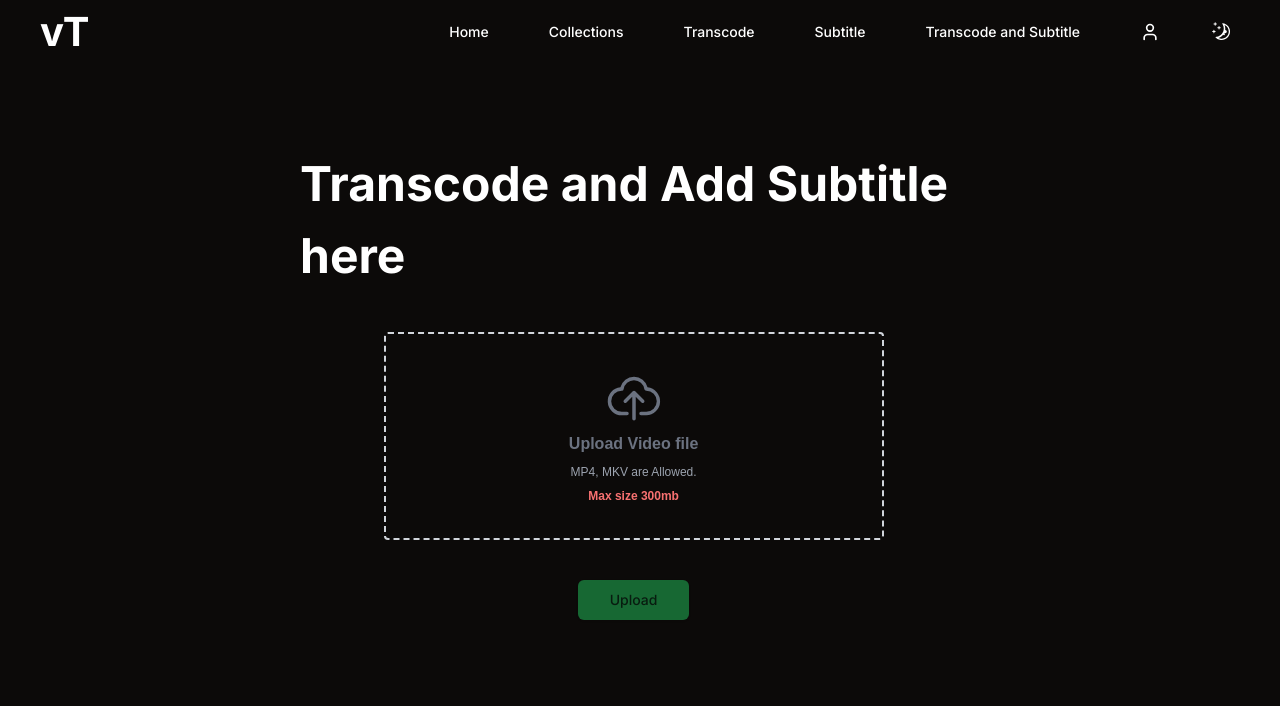
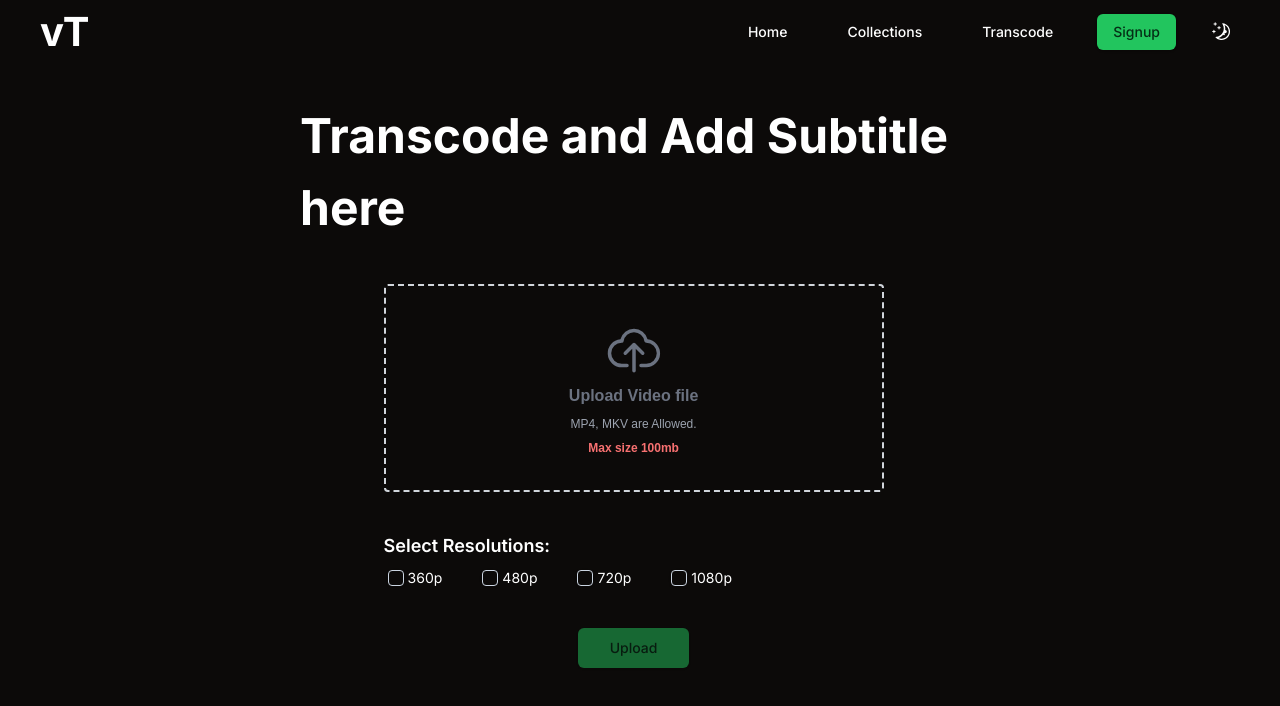
Before and after one commit to Rajeevraj1234/video-transcoder, a Next.js app: page /video/transcode-subtitle in a window 1280 px wide. Shown: the top 706 px of the page. Built offline with nearby package versions, Linux system fonts and the light colour scheme; no server answers.

Commit message:
backend re designed

```diff
--- a/package.json
+++ b/package.json
@@ -15,9 +15,11 @@
     "@aws-sdk/lib-storage": "^3.635.0",
     "@next-auth/prisma-adapter": "^1.0.7",
     "@prisma/client": "^5.18.0",
+    "@radix-ui/react-checkbox": "^1.1.1",
     "@radix-ui/react-dropdown-menu": "^2.1.1",
     "@radix-ui/react-icons": "^1.3.0",
     "@radix-ui/react-label": "^2.1.0",
+    "@radix-ui/react-radio-group": "^1.2.0",
     "@radix-ui/react-slot": "^1.1.0",
     "@radix-ui/react-toast": "^1.2.1",
     "aws-sdk": "^2.1680.0",
--- a/src/app/api/video/transcode/route.ts
+++ b/src/app/api/video/transcode/route.ts
@@ -19,13 +19,39 @@ export async function POST(request: any) {
     }
     const formData = await request.formData();
     const file = formData.get("file"); //get the file form the form data
+    const resolutionsObject = formData.get("resolutions"); // get the resolutions as a string
+
+    // Parse the string into an array
+    const resolutions = JSON.parse(resolutionsObject); // Convert JSON string to array
+
+    if (resolutions.length <= 0) {
+      return NextResponse.json(
+        {
+          success: false,
+          message: "select atleast one resolution",
+          status: 401,
+        }, //401 is for unauthorization
+      );
+    }
+    if (file.size > 104857600) {
+      return NextResponse.json({
+        success: false,
+        message: "File size exceed max size",
+        status: 401,
+      });
+    }
     const option = "TRANS";
-    const transcoded_res = await TranscodeVideo(file, option, session.user.id);
-    console.log(transcoded_res);
+    const transcoded_res = await TranscodeVideo(
+      file,
+      option,
+      session.user.id,
+      resolutions,
+    );
     if (transcoded_res.success) {
       return NextResponse.json({
         success: true,
-        message: "Processing has started !!",
+        message:
+          "Processing has started !! Check Email or Collections for completion of process",
         status: 200,
       });
     } else {
--- /dev/null
+++ b/src/components/checkbox/Checkbox.tsx
@@ -0,0 +1,66 @@
+import React from "react";
+
+interface CheckboxProps {
+  value: string;
+  selectedResolutions: string[];
+  setSelectedResolutions: React.Dispatch<React.SetStateAction<string[]>>;
+}
+
+function Checkbox({
+  value,
+  selectedResolutions,
+  setSelectedResolutions,
+}: CheckboxProps) {
+  const handleResolutionChange = (
+    event: React.ChangeEvent<HTMLInputElement>,
+  ) => {
+    const resolution = event.target.value;
+    // Add or remove resolution based on selection
+    if (selectedResolutions.includes(resolution)) {
+      setSelectedResolutions((prev) =>
+        prev.filter((res) => res !== resolution),
+      );
+    } else {
+      setSelectedResolutions((prev) => [...prev, resolution]);
+    }
+  };
+
+  return (
+    <div>
+      <div className="text-sm">
+        <label className="flex items-center justify-center gap-1">
+          <div className="inline-flex items-center">
+            <label className="flex items-center cursor-pointer relative">
+              <input
+                type="checkbox"
+                value={value}
+                checked={selectedResolutions.includes(value)}
+                onChange={handleResolutionChange}
+                className="peer h-4 w-4 cursor-pointer transition-all appearance-none rounded shadow hover:shadow-md border border-slate-300 checked:bg-green-600 checked:border-green-600"
+              />
+              <span className="absolute text-white opacity-0 peer-checked:opacity-100 top-1/2 left-1/2 transform -translate-x-1/2 -translate-y-1/2">
+                <svg
+                  xmlns="http://www.w3.org/2000/svg"
+                  className="h-3 w-3"
+                  viewBox="0 0 20 20"
+                  fill="currentColor"
+                  stroke="currentColor"
+                  strokeWidth="1"
+                >
+                  <path
+                    fillRule="evenodd"
+                    d="M16.707 5.293a1 1 0 010 1.414l-8 8a1 1 0 01-1.414 0l-4-4a1 1 0 011.414-1.414L8 12.586l7.293-7.293a1 1 0 011.414 0z"
+                    clipRule="evenodd"
+                  ></path>
+                </svg>
+              </span>
+            </label>
+          </div>
+          {value}p
+        </label>
+      </div>
+    </div>
+  );
+}
+
+export default Checkbox;
--- a/src/components/navbar/Navbar.tsx
+++ b/src/components/navbar/Navbar.tsx
@@ -35,20 +35,6 @@ const Navbar = () => {
             >
               Transcode
             </Button>
-            <Button
-              variant={"ghost"}
-              onClick={() => handleClick("/video/subtitle")}
-              className="cursor-pointer"
-            >
-              Subtitle
-            </Button>
-            <Button
-              variant={"ghost"}
-              onClick={() => handleClick("/video/transcode-subtitle")}
-              className="cursor-pointer"
-            >
-              Transcode and Subtitle
-            </Button>
             <span onClick={() => handleClick} className="cursor-pointer">
               <Profile />
             </span>
--- a/src/components/profile/Profile.tsx
+++ b/src/components/profile/Profile.tsx
@@ -19,9 +19,17 @@ export function Profile() {
   return (
     <DropdownMenu>
       <DropdownMenuTrigger asChild>
-        <Button variant={"ghost"} className="">
-          <User className=" h-5 w-5" />
-        </Button>
+        {session.status === "authenticated" ? (
+          <div>
+            <Button variant={"ghost"} className="">
+              <User className=" h-5 w-5" />
+            </Button>
+          </div>
+        ) : (
+          <div>
+            <Button>Signup</Button>
+          </div>
+        )}
       </DropdownMenuTrigger>
       <DropdownMenuContent className="w-56">
         {session.status !== "unauthenticated" ? (
--- /dev/null
+++ b/src/components/ui/checkbox.tsx
@@ -0,0 +1,30 @@
+"use client";
+
+import * as React from "react";
+import * as CheckboxPrimitive from "@radix-ui/react-checkbox";
+import { CheckIcon } from "@radix-ui/react-icons";
+
+import { cn } from "@/lib/utils";
+
+const Checkbox = React.forwardRef<
+  React.ElementRef<typeof CheckboxPrimitive.Root>,
+  React.ComponentPropsWithoutRef<typeof CheckboxPrimitive.Root>
+>(({ className, ...props }, ref) => (
+  <CheckboxPrimitive.Root
+    ref={ref}
+    className={cn(
+      "peer h-4 w-4 shrink-0 rounded-sm border border-primary shadow focus-visible:outline-none focus-visible:ring-1 focus-visible:ring-ring disabled:cursor-not-allowed disabled:opacity-50 data-[state=checked]:bg-primary data-[state=checked]:text-primary-foreground",
+      className,
+    )}
+    {...props}
+  >
+    <CheckboxPrimitive.Indicator
+      className={cn("flex items-center justify-center text-current")}
+    >
+      <CheckIcon className="h-4 w-4" />
+    </CheckboxPrimitive.Indicator>
+  </CheckboxPrimitive.Root>
+));
+Checkbox.displayName = CheckboxPrimitive.Root.displayName;
+
+export { Checkbox };
--- /dev/null
+++ b/src/components/ui/radio-group.tsx
@@ -0,0 +1,44 @@
+"use client"
+
+import * as React from "react"
+import { CheckIcon } from "@radix-ui/react-icons"
+import * as RadioGroupPrimitive from "@radix-ui/react-radio-group"
+
+import { cn } from "@/lib/utils"
+
+const RadioGroup = React.forwardRef<
+  React.ElementRef<typeof RadioGroupPrimitive.Root>,
+  React.ComponentPropsWithoutRef<typeof RadioGroupPrimitive.Root>
+>(({ className, ...props }, ref) => {
+  return (
+    <RadioGroupPrimitive.Root
+      className={cn("grid gap-2", className)}
+      {...props}
+      ref={ref}
+    />
+  )
+})
+RadioGroup.displayName = RadioGroupPrimitive.Root.displayName
+
+const RadioGroupItem = React.forwardRef<
+  React.ElementRef<typeof RadioGroupPrimitive.Item>,
+  React.ComponentPropsWithoutRef<typeof RadioGroupPrimitive.Item>
+>(({ className, ...props }, ref) => {
+  return (
+    <RadioGroupPrimitive.Item
+      ref={ref}
+      className={cn(
+        "aspect-square h-4 w-4 rounded-full border border-primary text-primary shadow focus:outline-none focus-visible:ring-1 focus-visible:ring-ring disabled:cursor-not-allowed disabled:opacity-50",
+        className
+      )}
+      {...props}
+    >
+      <RadioGroupPrimitive.Indicator className="flex items-center justify-center">
+        <CheckIcon className="h-3.5 w-3.5 fill-primary" />
+      </RadioGroupPrimitive.Indicator>
+    </RadioGroupPrimitive.Item>
+  )
+})
+RadioGroupItem.displayName = RadioGroupPrimitive.Item.displayName
+
+export { RadioGroup, RadioGroupItem }
--- a/src/components/upload-video/uploadVideo.tsx
+++ b/src/components/upload-video/uploadVideo.tsx
@@ -2,6 +2,7 @@
 import { Button } from "@/components/ui/button";
 import { useState } from "react";
 import { useToast } from "@/components/hooks/use-toast";
+import Checkbox from "@/components/checkbox/Checkbox";
 const UploadVideo = ({
   uploadPath,
   headerName,
@@ -11,6 +12,7 @@ const UploadVideo = ({
 }) => {
   const [file, setFile] = useState<any>(null);
   const [uploading, setUploading] = useState(false);
+  const [selectedResolutions, setSelectedResolutions] = useState<string[]>([]);
   const { toast } = useToast();
   const handleFileChange = (e: any) => {
     setFile(e.target.files[0]);
@@ -21,12 +23,15 @@ const UploadVideo = ({
       description: message,
     });
   }
+  //handle the resolution radio button
+
   const handleUpload = async (e: any) => {
     e.preventDefault();
     setUploading(true);
 
     const formData = new FormData();
     formData.append("file", file);
+    formData.append("resolutions", JSON.stringify(selectedResolutions));
     try {
       const res = await fetch(uploadPath, {
         method: "POST",
@@ -46,6 +51,7 @@ const UploadVideo = ({
       setUploading(false);
     }
   };
+  console.log(selectedResolutions);
   return (
     <div className="h-[90vh] w-[99vw] flex flex-col px-[300px] justify-center items-center">
       <div className="text-[3rem] font-bold">{headerName} </div>
@@ -85,7 +91,7 @@ const UploadVideo = ({
                   MP4, MKV are Allowed.
                 </p>
                 <p className="text-xs text-red-400  font-bold mt-2">
-                  Max size 300mb
+                  Max size 100mb
                 </p>
               </>
             ) : (
@@ -118,6 +124,41 @@ const UploadVideo = ({
               </>
             )}
           </label>{" "}
+          <div className=" w-full mt-5 ">
+            <h3 className="font-semibold text-lg mb-2 mt-5">
+              Select Resolutions:
+            </h3>
+            <div className="flex gap-10 ml-1 justify-start  items-center">
+              <div>
+                <Checkbox
+                  value={"360"}
+                  selectedResolutions={selectedResolutions}
+                  setSelectedResolutions={setSelectedResolutions}
+                />
+              </div>
+              <div>
+                <Checkbox
+                  value={"480"}
+                  selectedResolutions={selectedResolutions}
+                  setSelectedResolutions={setSelectedResolutions}
+                />
+              </div>
+              <div>
+                <Checkbox
+                  value={"720"}
+                  selectedResolutions={selectedResolutions}
+                  setSelectedResolutions={setSelectedResolutions}
+                />
+              </div>
+              <div>
+                <Checkbox
+                  value={"1080"}
+                  selectedResolutions={selectedResolutions}
+                  setSelectedResolutions={setSelectedResolutions}
+                />
+              </div>
+            </div>
+          </div>
           <Button
             type="submit"
             disabled={!file || uploading}
--- a/src/lib/redis/index.ts
+++ /dev/null
@@ -1,23 +0,0 @@
-import { createClient, RedisClientType } from "redis";
-const redisHost = process.env.REDIS_HOST || "localhost"; //if there is redis error in local environmet just change the chess-db to localhost
-
-class RedisClient {
-  private static instance: RedisClientType | null = null;
-
-  private constructor() {}
-
-  public static getInstance(): RedisClientType {
-    if (!RedisClient.instance) {
-      RedisClient.instance = createClient({
-        socket: {
-          host: redisHost,
-          port: 6379,
-        },
-      });
-      RedisClient.instance.connect().catch(console.error);
-    }
-    return RedisClient.instance;
-  }
-}
-
-export default RedisClient;
```
Also changed, not shown: src/actions/transcoding/index.ts (+23 -10 lines), 1 other file (tests, documents, lock files or other folders).
